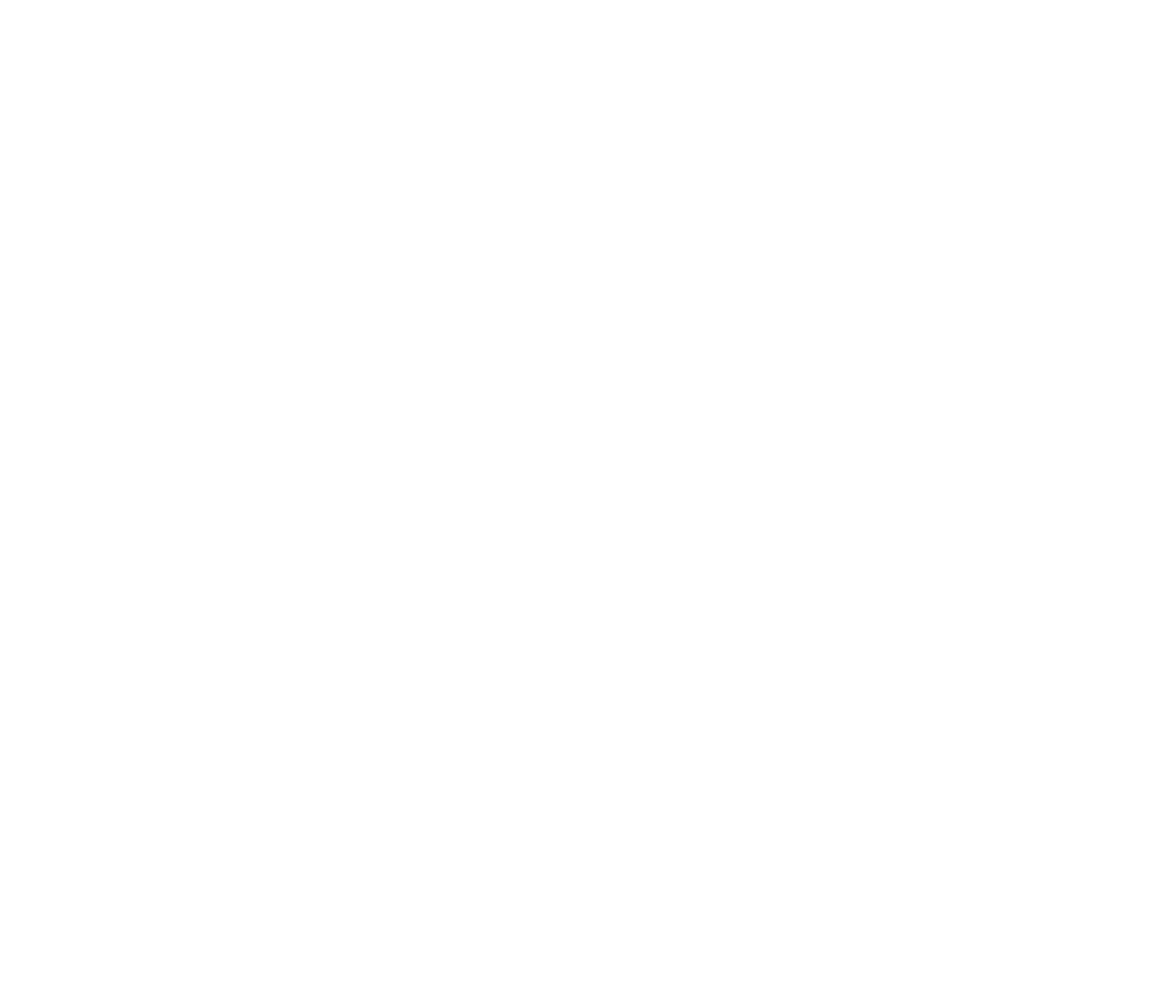
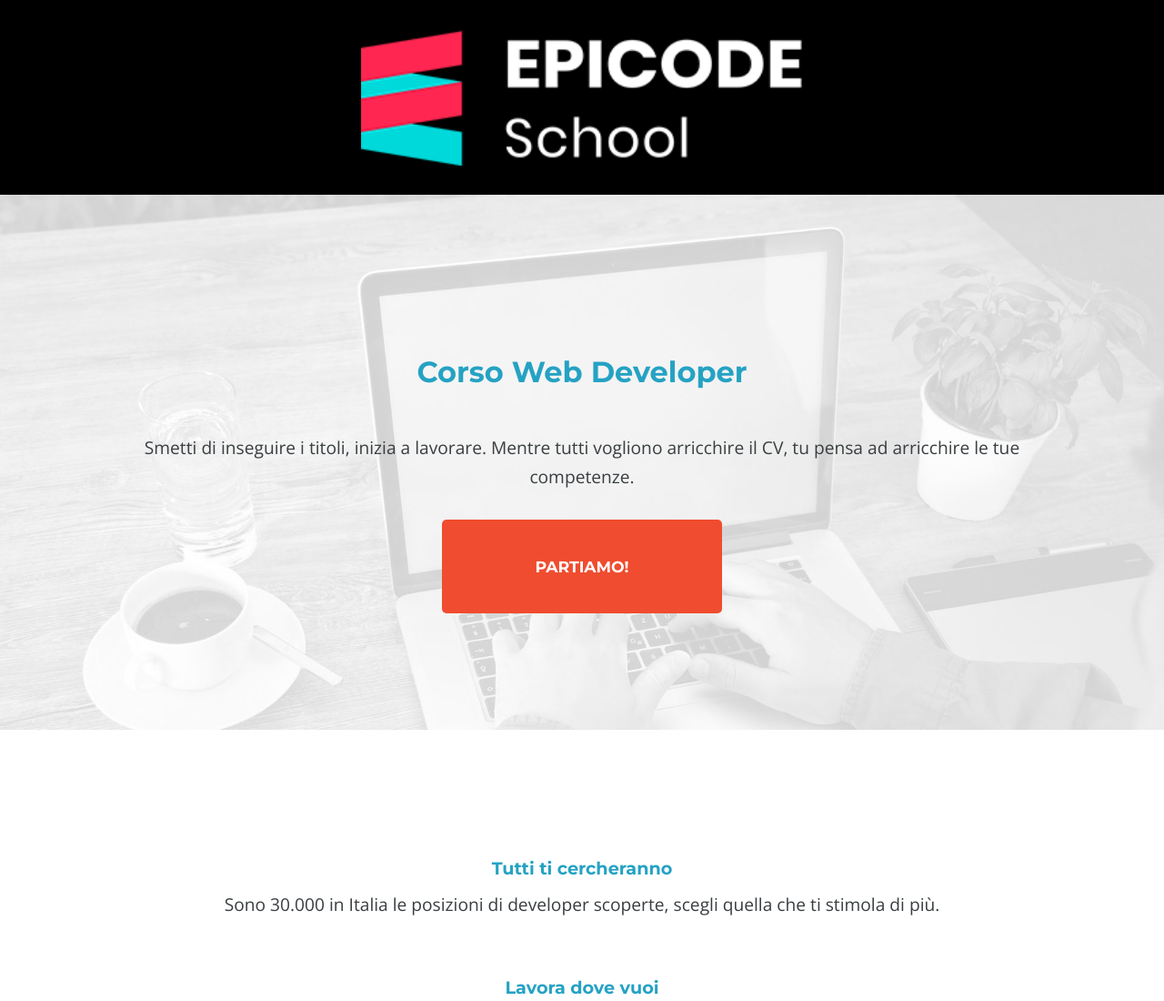
Before and after one commit to Domy15/progetto-settimanale-1, a plain HTML site: page index.html in a window 1280 px wide. Shown: the top 1100 px of the page at 91% size. Before the commit the page ends 800 px from the top, so only its background shows below. Drawn offline with nearby package versions, Linux system fonts and the light colour scheme.

Commit message:
inter commit

```diff
--- a/assets/css/style.css
+++ b/assets/css/style.css
@@ -1 +1,105 @@
 /* Your styles here */
+header div{
+    background-color: black;
+    padding: 2rem;
+}
+
+header div img{
+    margin-left: auto;
+    margin-right: auto;
+    display: block;
+    width: 40%;
+}
+
+body{
+
+    color: #393e41;
+    font-family: "Open Sans", sans-serif;
+    line-height: 1.65;
+    font-size: 1.2rem;
+    margin-left: auto;
+    margin-right: auto;
+    display: block;
+    text-align: center;
+}
+
+h2, h4{
+    color: #25a2c3;
+    font-family: "Montserrat", sans-serif;;
+    line-height: 1.5;
+    font-weight: 700;
+}
+
+h1{
+    color: #25a2c3;
+    font-family: "Montserrat", sans-serif;;
+    line-height: 1;
+    font-weight: 700;
+    font-size: xx-large;
+    padding: 5%;
+}
+
+.div1 button{
+    font-family: "Montserrat", sans-serif;;
+    color: white;
+    background-color: #f04c2f;
+    border-radius: 5px;
+    border: none;
+    padding: 4% 10%;
+    font-size: 90%;
+    font-weight: 700;
+}
+
+.div1{
+    background-image: url(/assets/images/banner.jpg);
+    background-size: cover;
+    padding: 10%;
+}
+
+.div2{
+    padding: 10%;
+}
+
+.div3{
+    color: white;
+    padding: 10%;
+    background-color: #EE2200;
+}
+
+.div4{
+    padding: 10%;
+}
+
+.div2 img{
+    border-radius: 50%;
+    width: 80%;
+    margin-bottom: 5%;
+}
+
+.div2 p{
+    padding-bottom: 5%;
+}
+
+.div2 h4{
+    color: #25a2c3;
+    font-family: "Montserrat", sans-serif;;
+    line-height: 2.5;
+    font-weight: 700;
+}
+
+.div3 h2{
+    font-family: "Montserrat", sans-serif;;
+    color: white;
+    padding: 5%;
+    font-weight: 700;
+    font-size: xx-large;
+}
+
+.div3 blockquote{
+    font-size: 1.1rem;
+    font-style: italic;
+}
+
+.div3 p{
+    font-size: 0.8rem;
+}
--- a/index.html
+++ b/index.html
@@ -5,8 +5,44 @@
     <meta name="viewport" content="width=device-width, initial-scale=1.0">
     <meta name="description" content="Da zero a Epicode con i corsi completi per diventare uno sviluppatore professionista in 3 mesi.">
     <title>Corso Web Developer - Epicode school</title>
+    <link rel="preconnect" href="https://fonts.googleapis.com">
+    <link rel="preconnect" href="https://fonts.gstatic.com" crossorigin>
+    <link href="https://fonts.googleapis.com/css2?family=Montserrat:ital,wght@0,100..900;1,100..900&family=Open+Sans:ital,wght@0,300..800;1,300..800&display=swap" rel="stylesheet">
+    <link rel="stylesheet" href="assets/css/reset.css">
+    <link rel="stylesheet" href="assets/css/style.css">
 </head>
 <body>
-
+    <header>
+        <div>
+            <img src="assets/images/logo.png" alt="logo epicode">
+        </div>
+    </header>
+    <main>
+        <div class="div1">
+            <h1>Corso Web Developer</h1>
+            <p>Smetti di inseguire i titoli, inizia a lavorare. Mentre tutti vogliono arricchire il CV, tu pensa ad arricchire le tue competenze.</p>
+            <br>
+            <button type="button" id="partiamo">PARTIAMO!</button>
+        </div>
+        <div class="div2">
+            <h4>Tutti ti cercheranno</h4>
+            <p>Sono 30.000 in Italia le posizioni di developer scoperte, scegli quella che ti stimola di più.</p>
+            <h4>Lavora dove vuoi</h4>
+            <p>Lavora da casa, in riva al mare o in montagna.</p>
+            <img src="assets/images/notebook.jpg">
+            <h4>Scegli il tuo ruolo</h4>
+            <p>Potrai scegliere se essere Azienda, Freelance o Startup.</p>
+            <h4>Lavoro in libertà</h4>
+            <p>Non serve lavorare in ufficio per essere creatori di prodotti digitali.</p>
+        </div>
+        <div class="div3">
+            <h2>Epicode garantisce</h2>
+            <blockquote>"3 mesi intensivi di corso che cambieranno radicalmente la tua vita"</blockquote>
+            <br><cite>Mario Rossi</cite>
+            <p>CEO, Epicode</p>
+        </div>
+        <div class="div4"></div>
+    </main>
+    <footer></footer>
 </body>
 </html>
```
